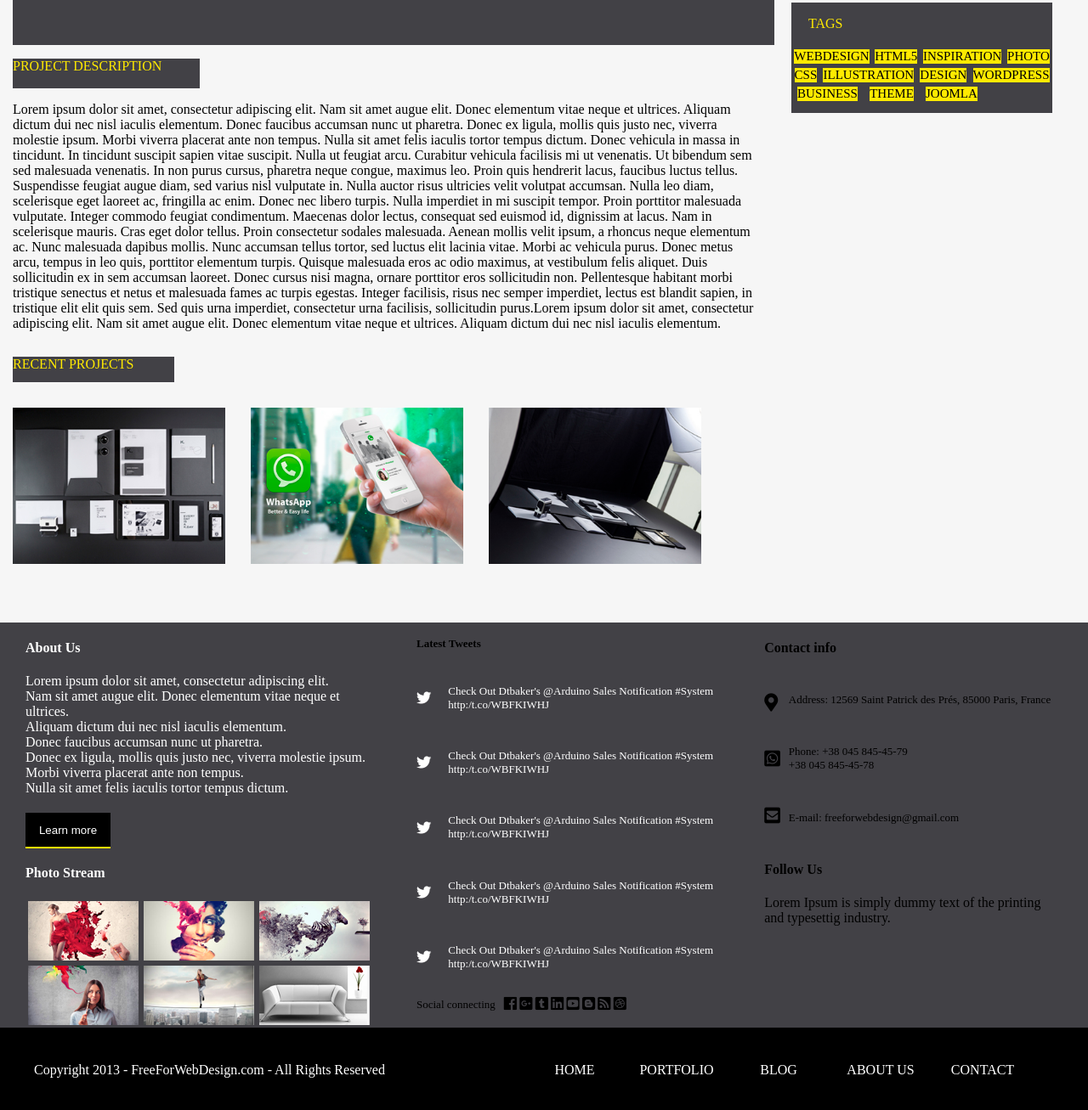
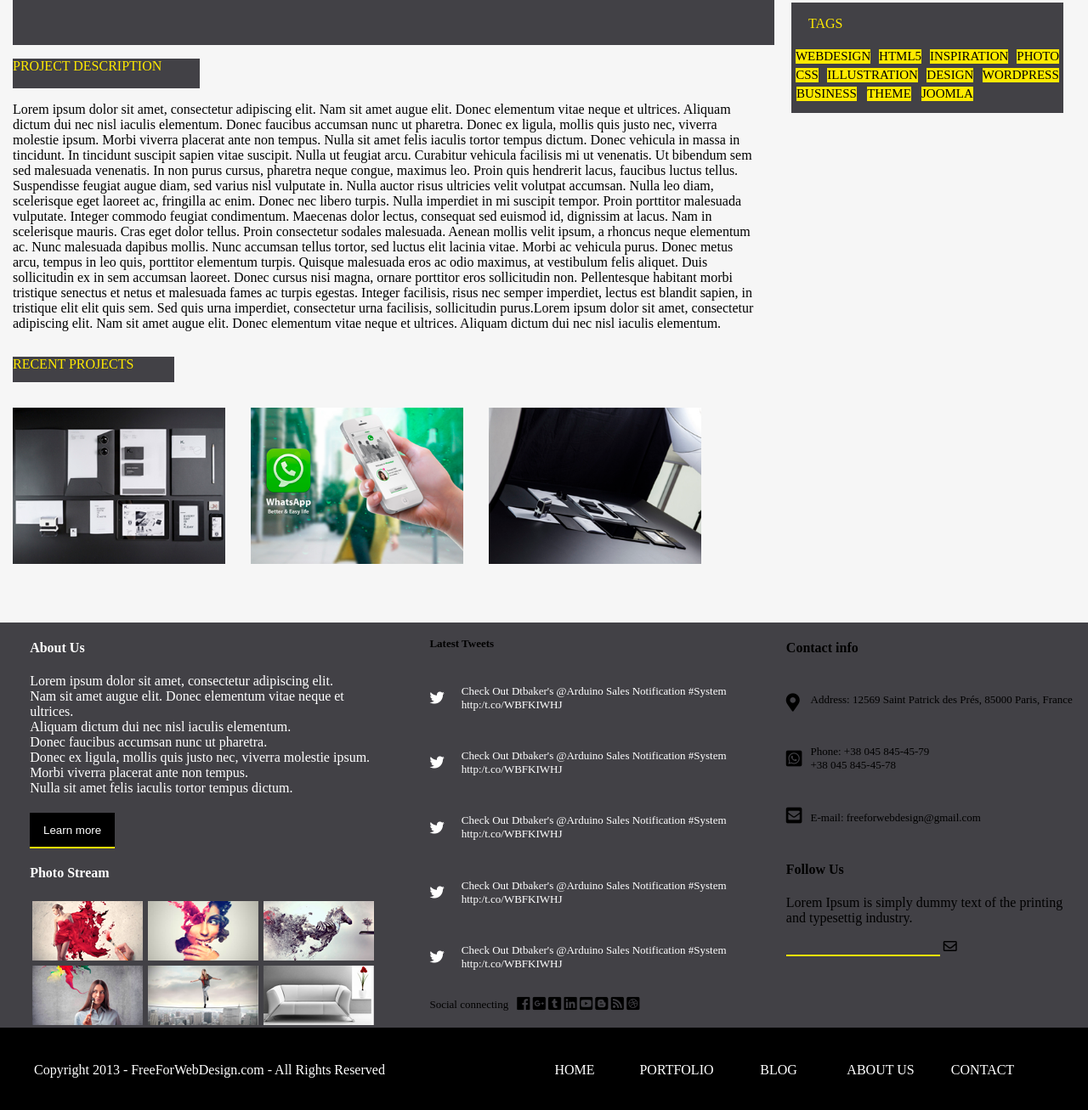
Before and after one commit to unicornDi/media_landing_page, a website: page Project/index.html in a window 1280 px wide. Shown: the part 1197-2504 px from the top of the page at 85% size. Drawn offline with Linux system fonts and the light colour scheme.

Commit message:
e-mail form added

```diff
--- a/Project/index.html
+++ b/Project/index.html
@@ -275,6 +275,15 @@
                 <div class="follow-us">
                     <h4>Follow Us</h4>
                     <div>Lorem Ipsum is simply dummy text of the printing and typesettig industry.</div>
+                    <form>
+                        <p>
+                            <!-- <label>Email  -->
+                            <input type="email" name="email_address">
+                            <i class="far fa-envelope"></i>
+
+                            <!-- </label> -->
+                            </p>
+                    </form>
                 </div>
 
             </section>
--- a/Project/sass/style.scss
+++ b/Project/sass/style.scss
@@ -156,6 +156,7 @@ aside {
             height: 370px;
             background: $dark-grey;
             margin-left: 35px;
+            min-width: 320px;
 
                 p {
                     color: $yellow;
@@ -202,7 +203,7 @@ aside {
             background: $dark-grey;
             margin-left: 35px;
             margin-top: 30px;
-
+            min-width: 320px;
             p {
                 color: $yellow;
                 margin-left: 20px;
@@ -237,11 +238,12 @@ aside {
     }
 
         .tags-container {
-            width: 80%;
+            width: $percent-80;
             height: 130px;
             background: $dark-grey;
             margin-left: 35px;
             margin-top: 30px;
+            min-width: 320px;
 
                 p {
                     color: $yellow;
@@ -262,7 +264,7 @@ aside {
                     .tags-third-row {
                         @include flex-row;
                         margin-top: 5px;
-                        width: 226px;
+                        width: 220px;
                         justify-content: space-around;
                     }
 
@@ -304,7 +306,6 @@ aside {
                 }
         }
 }
-
 .bottom-block {
 
     @include flex-row;
@@ -312,6 +313,7 @@ aside {
     background: $dark-grey;
     margin-top: 50px;
     min-width: 1010px;
+    justify-content: space-around;
 
         .about-us {
             @include flex-column;
@@ -344,7 +346,6 @@ aside {
     }
 
         .tweets-block {
-            // flex-basis: 420px;
             font-size: 13px;
             margin-left: 40px;
 
@@ -406,6 +407,14 @@ aside {
                 }
             }
         }
+
+        input {
+           background: $dark-grey;
+           border: none;
+           box-shadow: 0 2px $yellow;
+           outline: none;
+           caret-color: white;
+        }
 }
 
 footer {
@@ -427,12 +436,15 @@ footer {
             color: white;
             justify-content: flex-end;
             width: 800px;
+            margin-left: 20px;
+            min-width: 428px;
 
                 div {
                     @include flex-row;
                     justify-content: space-around;
                     flex-basis: 600px;
 
+
                 }
 
         }
```
Also changed, not shown: Project/css/style.css.
